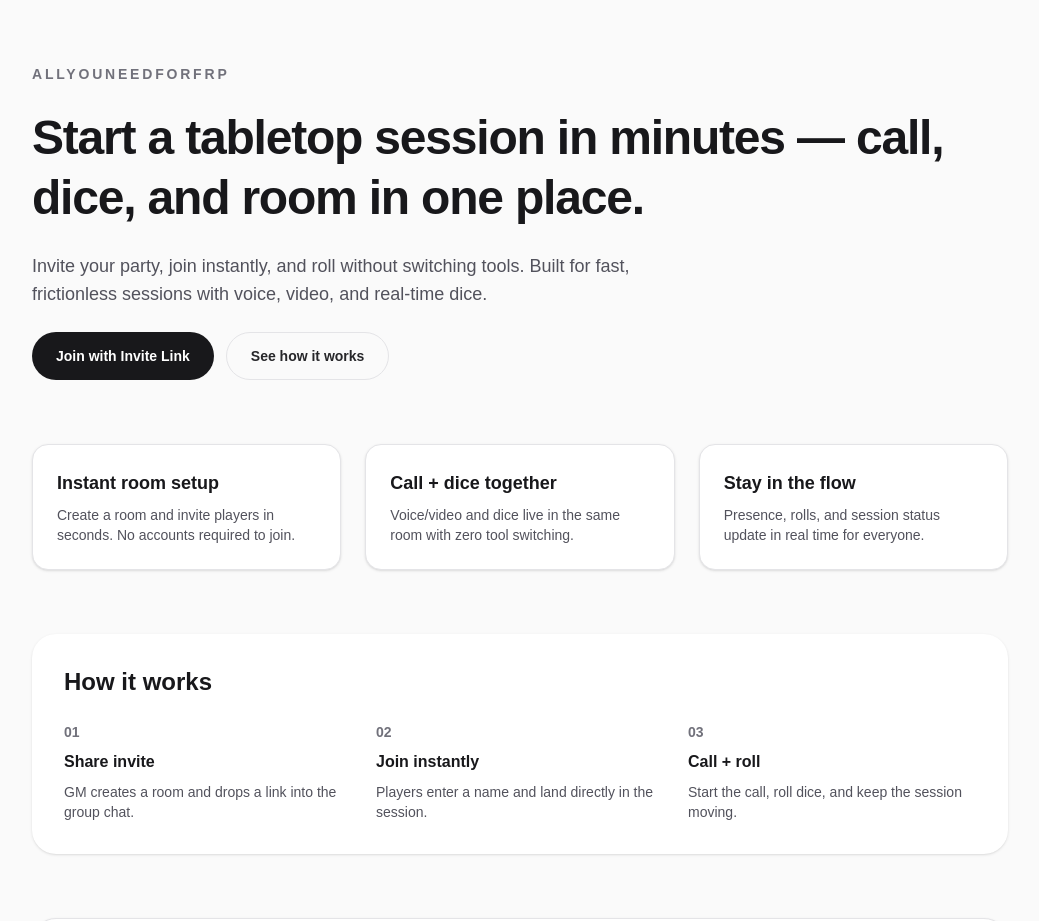
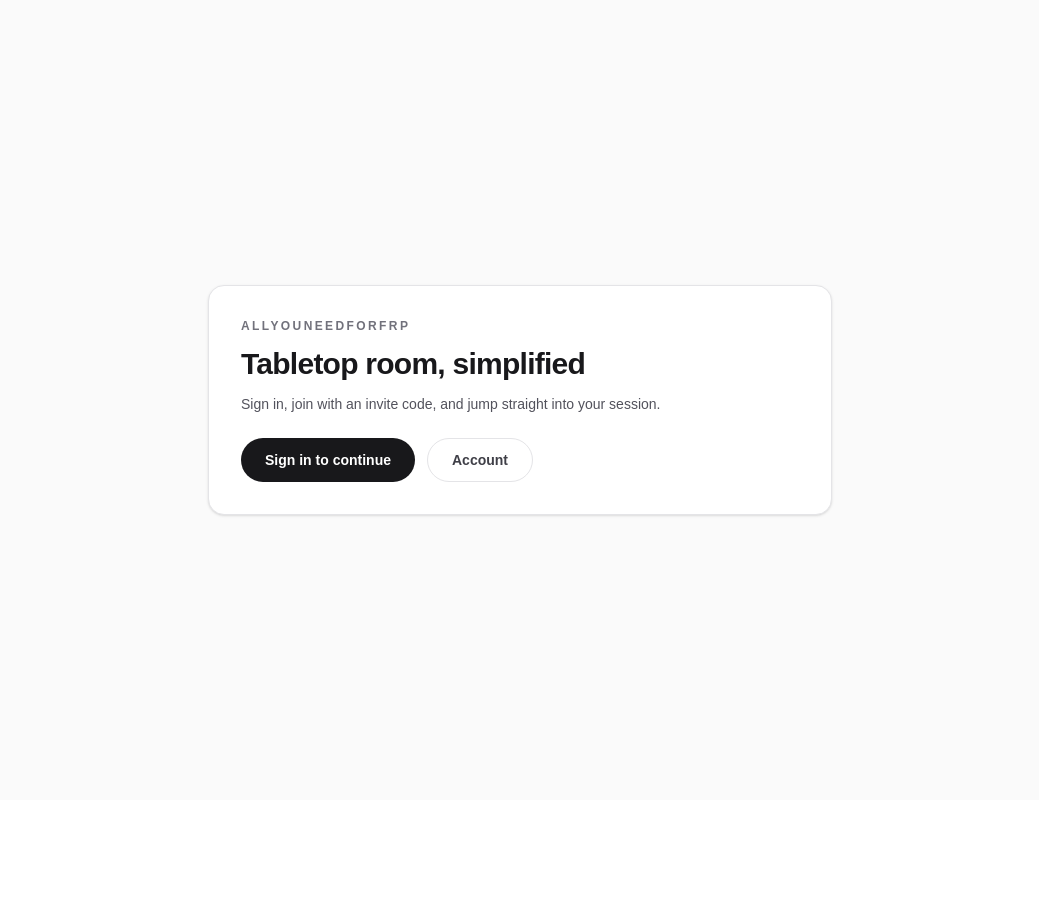
Before and after one commit to Batuhancagil/all-you-need-for-frp, a Next.js app: page / in a window 1280 px wide. Shown: the top 921 px of the page, without its empty margins (120-1159 px from the left). After the commit the page ends 800 px from the top, so only its background shows below. Built offline with nearby package versions, Linux system fonts and the light colour scheme.

Commit message:
Simplify onboarding and add Google sign-in flow

```diff
--- a/src/app/join/page.tsx
+++ b/src/app/join/page.tsx
@@ -1,13 +1,13 @@
 "use client";
 
-import { useEffect, useMemo, useState } from "react";
+import { useMemo, useState } from "react";
 import { useRouter } from "next/navigation";
+import { signIn, signOut, useSession } from "next-auth/react";
 
 type RecentRoom = {
   roomId: string;
   inviteCode: string;
   name: string;
-  role?: "gm" | "player" | "admin";
 };
 
 type ApiResponse<T> = {
@@ -17,40 +17,39 @@ type ApiResponse<T> = {
 
 const RECENT_KEY = "aynfrp:recentRooms";
 const NAME_KEY = "aynfrp:lastName";
-const ROLE_KEY = "aynfrp:isAdmin";
 
 export default function JoinPage() {
   const router = useRouter();
+  const { data: session, status } = useSession();
   const [inviteCode, setInviteCode] = useState("");
-  const [displayName, setDisplayName] = useState("");
-  const [adminName, setAdminName] = useState("");
+  const [displayName, setDisplayName] = useState(() => {
+    if (typeof window === "undefined") return "";
+    return localStorage.getItem(NAME_KEY) ?? "";
+  });
   const [roomName, setRoomName] = useState("");
   const [privacy, setPrivacy] = useState<"private" | "public">("private");
   const [error, setError] = useState<string | null>(null);
+  const [signInEmail, setSignInEmail] = useState("");
   const [loading, setLoading] = useState(false);
-  const [recentRooms, setRecentRooms] = useState<RecentRoom[]>([]);
-  const [isAdminMode, setIsAdminMode] = useState(false);
-
-  useEffect(() => {
-    const storedName = localStorage.getItem(NAME_KEY);
-    if (storedName) {
-      setDisplayName(storedName);
-      setAdminName(storedName);
+  const [recentRooms, setRecentRooms] = useState<RecentRoom[]>(() => {
+    if (typeof window === "undefined") return [];
+    const storedRooms = localStorage.getItem(RECENT_KEY);
+    if (!storedRooms) return [];
+    try {
+      return JSON.parse(storedRooms) as RecentRoom[];
+    } catch {
+      return [];
     }
-    const storedRooms = localStorage.getItem(RECENT_KEY);
-    if (storedRooms) {
-      setRecentRooms(JSON.parse(storedRooms));
-    }
-    setIsAdminMode(localStorage.getItem(ROLE_KEY) === "true");
-  }, []);
+  });
+  const [linkSent, setLinkSent] = useState(false);
 
   const canJoin = useMemo(() => {
     return inviteCode.trim().length > 0 && displayName.trim().length > 0;
   }, [inviteCode, displayName]);
 
   const canCreate = useMemo(() => {
-    return roomName.trim().length > 0 && adminName.trim().length > 0;
-  }, [roomName, adminName]);
+    return roomName.trim().length > 0 && displayName.trim().length > 0;
+  }, [roomName, displayName]);
 
   function updateRecent(room: RecentRoom) {
     const next = [room, ...recentRooms.filter((r) => r.roomId !== room.roomId)].slice(0, 5);
@@ -60,7 +59,7 @@ export default function JoinPage() {
 
   async function handleJoin() {
     setError(null);
-    if (!canJoin) return;
+    if (!canJoin || status !== "authenticated") return;
     setLoading(true);
     try {
       const res = await fetch("/api/rooms/join", {
@@ -83,7 +82,6 @@ export default function JoinPage() {
         roomId: payload.data.roomId,
         inviteCode: inviteCode.trim().toUpperCase(),
         name: displayName.trim(),
-        role: payload.data.participant.role,
       });
       localStorage.setItem(
         `aynfrp:room:${payload.data.roomId}:participant`,
@@ -103,7 +101,7 @@ export default function JoinPage() {
 
   async function handleCreate() {
     setError(null);
-    if (!canCreate) return;
+    if (!canCreate || status !== "authenticated") return;
     setLoading(true);
     try {
       const res = await fetch("/api/rooms", {
@@ -112,7 +110,7 @@ export default function JoinPage() {
         body: JSON.stringify({
           name: roomName.trim(),
           privacy,
-          adminName: adminName.trim(),
+          adminName: displayName.trim(),
         }),
       });
       const payload = (await res.json()) as ApiResponse<{
@@ -123,21 +121,18 @@ export default function JoinPage() {
       if (payload.error || !payload.data) {
         throw new Error(payload.error?.message ?? "Unable to create room");
       }
-      localStorage.setItem(NAME_KEY, adminName.trim());
+      localStorage.setItem(NAME_KEY, displayName.trim());
       updateRecent({
         roomId: payload.data.roomId,
         inviteCode: payload.data.inviteCode,
         name: roomName.trim(),
-        role: "admin",
       });
       localStorage.setItem(
         `aynfrp:room:${payload.data.roomId}:participant`,
         payload.data.adminParticipantId
       );
       localStorage.setItem(`aynfrp:room:${payload.data.roomId}:role`, "admin");
-      router.push(
-        `/room/${payload.data.roomId}?pid=${payload.data.adminParticipantId}&role=admin`
-      );
+      router.push(`/room/${payload.data.roomId}?pid=${payload.data.adminParticipantId}`);
     } catch (createError) {
       setError(createError instanceof Error ? createError.message : "Unable to create room");
     } finally {
@@ -149,10 +144,77 @@ export default function JoinPage() {
     router.push(`/room/${room.roomId}?invite=${room.inviteCode}`);
   }
 
-  function toggleAdminMode() {
-    const next = !isAdminMode;
-    setIsAdminMode(next);
-    localStorage.setItem(ROLE_KEY, next ? "true" : "false");
+  async function handleSendMagicLink() {
+    setError(null);
+    setLinkSent(false);
+    if (!signInEmail.trim()) return;
+    const result = await signIn("email", {
+      email: signInEmail.trim(),
+      callbackUrl: "/join",
+      redirect: false,
+    });
+    if (result?.error) {
+      setError(result.error);
+      return;
+    }
+    setLinkSent(true);
+  }
+
+  if (status === "loading") {
+    return (
+      <div className="min-h-screen bg-zinc-50 text-zinc-900">
+        <main className="mx-auto flex w-full max-w-3xl flex-col gap-8 px-6 py-16">
+          <p className="text-sm text-zinc-600">Checking sign-in status...</p>
+        </main>
+      </div>
+    );
+  }
+
+  if (status !== "authenticated") {
+    return (
+      <div className="min-h-screen bg-zinc-50 text-zinc-900">
+        <main className="mx-auto flex w-full max-w-3xl flex-col gap-8 px-6 py-16">
+          <header>
+            <h1 className="text-3xl font-semibold">Sign in to join</h1>
+            <p className="mt-2 text-sm text-zinc-600">
+              We use a magic link to keep joining and room management clean.
+            </p>
+          </header>
+          {error ? (
+            <div className="rounded-xl border border-red-200 bg-red-50 px-4 py-3 text-sm text-red-700">
+              {error}
+            </div>
+          ) : null}
+          <section className="rounded-2xl border border-zinc-200 bg-white p-6 shadow-sm">
+            <h2 className="text-lg font-semibold">Magic link</h2>
+            <div className="mt-4 flex flex-col gap-3">
+              <button
+                className="inline-flex h-11 items-center justify-center rounded-full border border-zinc-200 px-4 text-sm font-semibold text-zinc-900"
+                onClick={() => signIn("google", { callbackUrl: "/join" })}
+              >
+                Continue with Google
+              </button>
+              <p className="text-center text-xs uppercase tracking-wide text-zinc-400">or</p>
+              <input
+                className="rounded-lg border border-zinc-200 px-3 py-2 text-sm"
+                placeholder="you@example.com"
+                value={signInEmail}
+                onChange={(event) => setSignInEmail(event.target.value)}
+              />
+              <button
+                className="inline-flex h-11 items-center justify-center rounded-full bg-zinc-900 px-4 text-sm font-semibold text-white"
+                onClick={handleSendMagicLink}
+              >
+                Send sign-in link
+              </button>
+              {linkSent ? (
+                <p className="text-xs text-emerald-600">Magic link sent. Check your inbox.</p>
+              ) : null}
+            </div>
+          </section>
+        </main>
+      </div>
+    );
   }
 
   return (
@@ -163,6 +225,12 @@ export default function JoinPage() {
           <p className="mt-2 text-sm text-zinc-600">
             Enter an invite code or create a room to get started.
           </p>
+          <div className="mt-3 flex items-center gap-3 text-xs text-zinc-500">
+            <span>Signed in as {session.user?.email ?? "account"}.</span>
+            <button className="underline" onClick={() => signOut({ callbackUrl: "/join" })}>
+              Sign out
+            </button>
+          </div>
         </header>
 
         {error ? (
@@ -216,12 +284,12 @@ export default function JoinPage() {
                 />
               </label>
               <label className="text-sm font-semibold text-zinc-600">
-                Your name (admin)
+                Your name
                 <input
                   className="mt-2 w-full rounded-lg border border-zinc-200 px-3 py-2 text-sm"
-                  placeholder="Admin name"
-                  value={adminName}
-                  onChange={(event) => setAdminName(event.target.value)}
+                  placeholder="Host name"
+                  value={displayName}
+                  onChange={(event) => setDisplayName(event.target.value)}
                 />
               </label>
               <label className="text-sm font-semibold text-zinc-600">
@@ -247,18 +315,9 @@ export default function JoinPage() {
         </section>
 
         <section className="rounded-2xl border border-zinc-200 bg-white p-6 shadow-sm">
-          <div className="flex items-center justify-between">
-            <div>
-              <h2 className="text-lg font-semibold">Recent sessions</h2>
-              <p className="text-sm text-zinc-600">Rejoin quickly with one click.</p>
-            </div>
-            <button
-              className="text-xs font-semibold uppercase tracking-wide text-zinc-500"
-              onClick={toggleAdminMode}
-              type="button"
-            >
-              {isAdminMode ? "Admin mode on" : "Enable admin mode"}
-            </button>
+          <div>
+            <h2 className="text-lg font-semibold">Recent sessions</h2>
+            <p className="text-sm text-zinc-600">Rejoin quickly with one click.</p>
           </div>
           {recentRooms.length === 0 ? (
             <p className="mt-4 text-sm text-zinc-500">
--- a/src/app/page.tsx
+++ b/src/app/page.tsx
@@ -1,99 +1,29 @@
 export default function Home() {
   return (
     <div className="min-h-screen bg-zinc-50 text-zinc-900">
-      <main className="mx-auto flex w-full max-w-5xl flex-col gap-16 px-6 py-16">
-        <header className="flex flex-col gap-6">
-          <p className="text-sm font-semibold uppercase tracking-[0.2em] text-zinc-500">
+      <main className="mx-auto flex min-h-screen w-full max-w-2xl items-center px-6 py-16">
+        <section className="w-full rounded-2xl border border-zinc-200 bg-white p-8 shadow-sm">
+          <p className="text-xs font-semibold uppercase tracking-[0.2em] text-zinc-500">
             AllYouNeedForFRP
           </p>
-          <h1 className="text-4xl font-semibold leading-tight tracking-tight sm:text-5xl">
-            Start a tabletop session in minutes — call, dice, and room in one
-            place.
-          </h1>
-          <p className="max-w-2xl text-lg text-zinc-600">
-            Invite your party, join instantly, and roll without switching tools.
-            Built for fast, frictionless sessions with voice, video, and real-time
-            dice.
+          <h1 className="mt-3 text-3xl font-semibold tracking-tight">Tabletop room, simplified</h1>
+          <p className="mt-3 text-sm text-zinc-600">
+            Sign in, join with an invite code, and jump straight into your session.
           </p>
-          <div className="flex flex-col gap-3 sm:flex-row">
+          <div className="mt-6 flex flex-col gap-3 sm:flex-row">
             <a
-              className="inline-flex h-12 items-center justify-center rounded-full bg-zinc-900 px-6 text-sm font-semibold text-white transition hover:bg-zinc-800"
+              className="inline-flex h-11 items-center justify-center rounded-full bg-zinc-900 px-6 text-sm font-semibold text-white"
               href="/join"
             >
-              Join with Invite Link
+              Sign in to continue
             </a>
             <a
-              className="inline-flex h-12 items-center justify-center rounded-full border border-zinc-200 px-6 text-sm font-semibold text-zinc-800 transition hover:border-zinc-300 hover:bg-white"
-              href="#how-it-works"
+              className="inline-flex h-11 items-center justify-center rounded-full border border-zinc-200 px-6 text-sm font-semibold text-zinc-700"
+              href="/account"
             >
-              See how it works
+              Account
             </a>
           </div>
-        </header>
-
-        <section className="grid gap-6 sm:grid-cols-3">
-          {[
-            {
-              title: "Instant room setup",
-              body: "Create a room and invite players in seconds. No accounts required to join.",
-            },
-            {
-              title: "Call + dice together",
-              body: "Voice/video and dice live in the same room with zero tool switching.",
-            },
-            {
-              title: "Stay in the flow",
-              body: "Presence, rolls, and session status update in real time for everyone.",
-            },
-          ].map((item) => (
-            <div
-              key={item.title}
-              className="rounded-2xl border border-zinc-200 bg-white p-6 shadow-sm"
-            >
-              <h2 className="text-lg font-semibold">{item.title}</h2>
-              <p className="mt-2 text-sm text-zinc-600">{item.body}</p>
-            </div>
-          ))}
-        </section>
-
-        <section id="how-it-works" className="rounded-3xl bg-white p-8 shadow-sm">
-          <h2 className="text-2xl font-semibold">How it works</h2>
-          <ol className="mt-6 grid gap-6 sm:grid-cols-3">
-            <li className="space-y-2">
-              <p className="text-sm font-semibold text-zinc-500">01</p>
-              <p className="font-semibold">Share invite</p>
-              <p className="text-sm text-zinc-600">
-                GM creates a room and drops a link into the group chat.
-              </p>
-            </li>
-            <li className="space-y-2">
-              <p className="text-sm font-semibold text-zinc-500">02</p>
-              <p className="font-semibold">Join instantly</p>
-              <p className="text-sm text-zinc-600">
-                Players enter a name and land directly in the session.
-              </p>
-            </li>
-            <li className="space-y-2">
-              <p className="text-sm font-semibold text-zinc-500">03</p>
-              <p className="font-semibold">Call + roll</p>
-              <p className="text-sm text-zinc-600">
-                Start the call, roll dice, and keep the session moving.
-              </p>
-            </li>
-          </ol>
-        </section>
-
-        <section className="rounded-3xl border border-zinc-200 bg-white p-8 text-center shadow-sm">
-          <h2 className="text-2xl font-semibold">Ready to start a session?</h2>
-          <p className="mt-2 text-sm text-zinc-600">
-            Drop an invite link and meet your party in a single room.
-          </p>
-          <a
-            className="mt-6 inline-flex h-12 items-center justify-center rounded-full bg-zinc-900 px-6 text-sm font-semibold text-white transition hover:bg-zinc-800"
-            href="/join"
-          >
-            Join with Invite Link
-          </a>
         </section>
       </main>
     </div>
--- a/src/app/room/[roomId]/page.tsx
+++ b/src/app/room/[roomId]/page.tsx
@@ -1,8 +1,9 @@
 "use client";
 
 import { useEffect, useMemo, useState } from "react";
-import { useParams, useSearchParams } from "next/navigation";
+import { useParams, useRouter, useSearchParams } from "next/navigation";
 import Link from "next/link";
+import { useSession } from "next-auth/react";
 
 type ApiResponse<T> = {
   data: T | null;
@@ -30,7 +31,9 @@ type Roll = {
 
 export default function RoomPage() {
   const params = useParams();
+  const router = useRouter();
   const search = useSearchParams();
+  const { status } = useSession();
   const roomId = params.roomId as string;
   const [room, setRoom] = useState<{
     id: string;
@@ -85,15 +88,23 @@ export default function RoomPage() {
   }, [roomId]);
 
   useEffect(() => {
+    if (status !== "authenticated") return;
     if (queryParticipantId) {
       localStorage.setItem(`aynfrp:room:${roomId}:participant`, queryParticipantId);
     }
     if (queryRole === "gm" || queryRole === "admin" || queryRole === "player") {
       localStorage.setItem(`aynfrp:room:${roomId}:role`, queryRole);
     }
-  }, [roomId, queryParticipantId, queryRole]);
+  }, [roomId, queryParticipantId, queryRole, status]);
 
   useEffect(() => {
+    if (status === "unauthenticated") {
+      router.replace("/join");
+    }
+  }, [status, router]);
+
+  useEffect(() => {
+    if (status !== "authenticated") return;
     let interval: NodeJS.Timeout | null = null;
 
     async function loadRoom() {
@@ -146,7 +157,7 @@ export default function RoomPage() {
     return () => {
       if (interval) clearInterval(interval);
     };
-  }, [roomId, participantId]);
+  }, [roomId, participantId, status]);
 
   async function joinViaInvite() {
     setError(null);
@@ -295,6 +306,22 @@ export default function RoomPage() {
   }, [participantId, roomId]);
 
   const invitePrompt = useMemo(() => search.get("invite"), [search]);
+
+  if (status === "loading") {
+    return (
+      <div className="min-h-screen bg-zinc-50 p-6 text-zinc-900">
+        <p className="text-sm text-zinc-600">Checking sign-in status...</p>
+      </div>
+    );
+  }
+
+  if (status === "unauthenticated") {
+    return (
+      <div className="min-h-screen bg-zinc-50 p-6 text-zinc-900">
+        <p className="text-sm text-zinc-600">Redirecting to sign-in...</p>
+      </div>
+    );
+  }
 
   if (error) {
     return (
--- a/src/auth.ts
+++ b/src/auth.ts
@@ -1,5 +1,6 @@
 import NextAuth, { type NextAuthOptions } from "next-auth";
 import EmailProvider from "next-auth/providers/email";
+import GoogleProvider from "next-auth/providers/google";
 import { PrismaAdapter } from "@next-auth/prisma-adapter";
 
 import { prisma } from "@/server/db";
@@ -7,6 +8,10 @@ import { prisma } from "@/server/db";
 export const authOptions: NextAuthOptions = {
   adapter: PrismaAdapter(prisma),
   providers: [
+    GoogleProvider({
+      clientId: process.env.GOOGLE_CLIENT_ID ?? "",
+      clientSecret: process.env.GOOGLE_CLIENT_SECRET ?? "",
+    }),
     EmailProvider({
       server: process.env.EMAIL_SERVER,
       from: process.env.EMAIL_FROM,
```
Also changed, not shown: src/app/account/page.tsx (+7 -0 lines).
